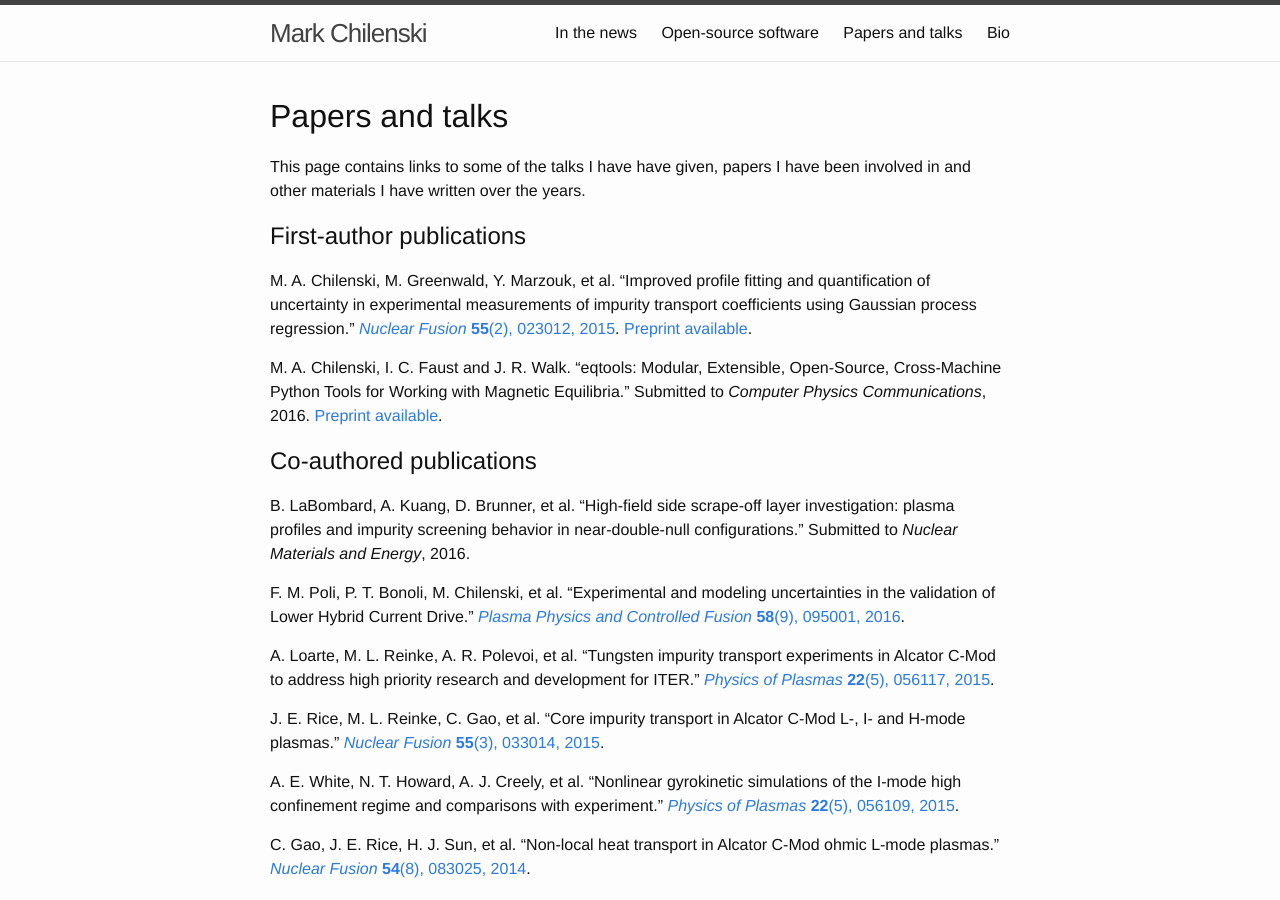
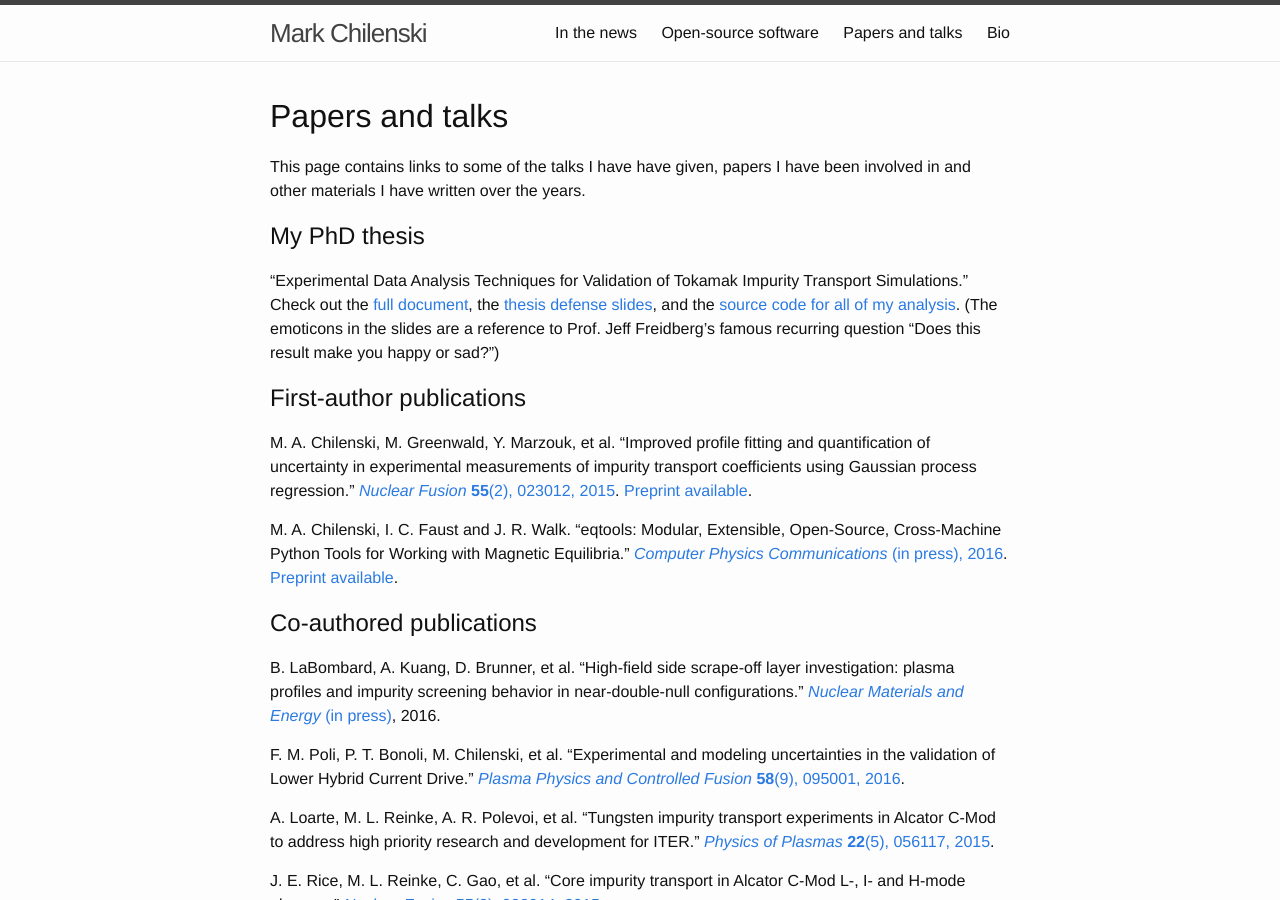
Before and after one commit to markchil/markchil.github.io, a Jekyll site: the page built from 3_Papers_Talks.md, in a window 1280 px wide and 900 px high. Built offline with Jekyll 4.4.1, drawn with Linux system fonts in a browser that asks for light colours; nearby versions of some CDN libraries; some of the changed text lies outside the part shown.

Commit message:
Update for graduation, add thesis.

```diff
--- a/3_Papers_Talks.md
+++ b/3_Papers_Talks.md
@@ -6,13 +6,17 @@ title: Papers and talks
 # Papers and talks
 This page contains links to some of the talks I have have given, papers I have been involved in and other materials I have written over the years.
 
+## My PhD thesis
+"Experimental Data Analysis Techniques for Validation of Tokamak Impurity Transport Simulations." Check out the [full document]({{ github.site.url }}/pdfs/thesis.pdf), the [thesis defense slides]({{ github.site.url }}/pdfs/thesis_defense_slides_chilenski.pdf), and the [source code for all of my analysis](https://github.com/markchil/thesiscode).
+(The emoticons in the slides are a reference to Prof. Jeff Freidberg's famous recurring question "Does this result make you happy or sad?")
+
 ## First-author publications
 M. A. Chilenski, M. Greenwald, Y. Marzouk, et al. "Improved profile fitting and quantification of uncertainty in experimental measurements of impurity transport coefficients using Gaussian process regression." [*Nuclear Fusion* **55**(2), 023012, 2015](http://dx.doi.org/10.1088/0029-5515/55/2/023012). [Preprint available](http://library.psfc.mit.edu/catalog/reports/2010/14ja/14ja022/14ja022_abs.html).
 
-M. A. Chilenski, I. C. Faust and J. R. Walk. "eqtools: Modular, Extensible, Open-Source, Cross-Machine Python Tools for Working with Magnetic Equilibria." Submitted to *Computer Physics Communications*, 2016. [Preprint available]({{ github.site.url }}/pdfs/eqtools_paper.pdf).
+M. A. Chilenski, I. C. Faust and J. R. Walk. "eqtools: Modular, Extensible, Open-Source, Cross-Machine Python Tools for Working with Magnetic Equilibria." [*Computer Physics Communications* (in press), 2016](http://dx.doi.org/10.1016/j.cpc.2016.09.011). [Preprint available]({{ github.site.url }}/pdfs/eqtools_paper.pdf).
 
 ## Co-authored publications
-B. LaBombard, A. Kuang, D. Brunner, et al. "High-field side scrape-off layer investigation: plasma profiles and impurity screening behavior in near-double-null configurations." Submitted to *Nuclear Materials and Energy*, 2016.
+B. LaBombard, A. Kuang, D. Brunner, et al. "High-field side scrape-off layer investigation: plasma profiles and impurity screening behavior in near-double-null configurations." [*Nuclear Materials and Energy* (in press)](http://dx.doi.org/10.1016/j.nme.2016.10.006), 2016.
 
 F. M. Poli, P. T. Bonoli, M. Chilenski, et al. "Experimental and modeling uncertainties in the validation of Lower Hybrid Current Drive." [*Plasma Physics and Controlled Fusion* **58**(9), 095001, 2016](http://dx.doi.org/10.1088/0741-3335/58/9/095001).
 
--- a/_config.yml
+++ b/_config.yml
@@ -8,7 +8,7 @@
 # Site settings
 title: Mark Chilenski
 description: > # this means to ignore newlines until "baseurl:"
-  Personal webpage of Mark Chilenski: MIT PhD student, plasma physicist and data analysis tool-builder.
+  Personal webpage of Mark Chilenski: MIT plasma physicist and data analysis tool-builder.
 baseurl: "" # the subpath of your site, e.g. /blog
 url: "http://markchil.github.io" # the base hostname & protocol for your site
 github_username:  markchil
```
Also changed, not shown: index.md (+3 -3 lines), 2 other files.
